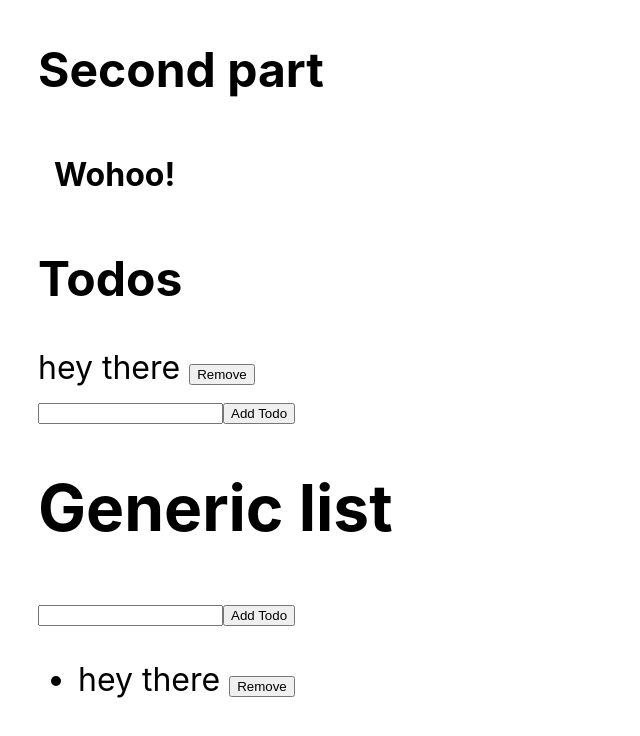
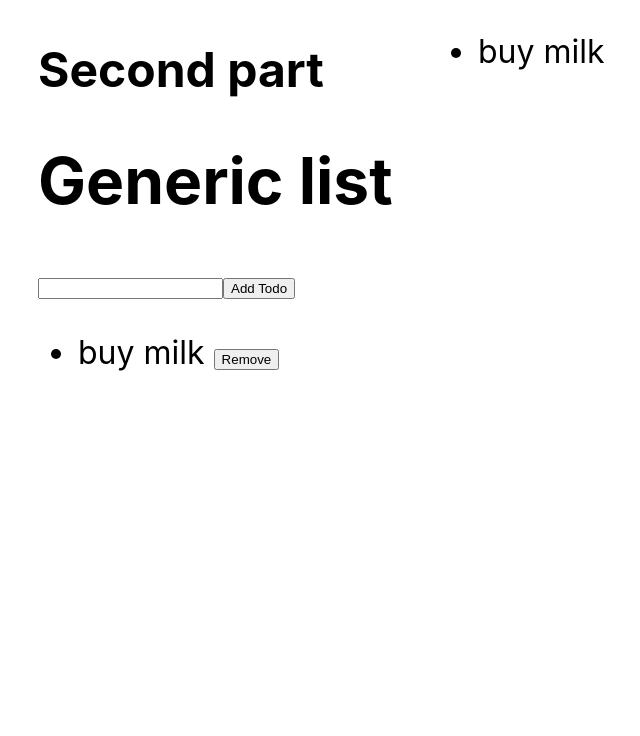
Before and after one commit to adamGini/ts-react-2, a React (Create React App) app: page / in a window 1280 px wide. Shown: the top 736 px of the page, without its empty margins (202-842 px from the left). Built offline with nearby package versions, Linux system fonts and the light colour scheme.

Commit message:
done with episode 25

```diff
--- a/src/App.tsx
+++ b/src/App.tsx
@@ -1,7 +1,7 @@
 
 import React, {ReactNode, useCallback, useRef} from 'react';
 import './App.css';
-import {useTodos} from './useTodos'
+import {TodosProvider, useTodos, useAddTodos, useRemoveTodos} from './useTodos'
 import {findAllByDisplayValue} from "@testing-library/react"; // this is our custom hook - woohoo!
 
 
@@ -34,10 +34,40 @@ function UL<T>({
     </ul>
   )
 }
+const JustShowTodos = () => {
+  const todos = useTodos()
+  return (
+    <UL
+      items={todos}
+      itemClick={()=>{}}
+      render={(todo) => (
+        <>
+          {todo.text + ' '}
+        </>
+      )}
+    />
+  );
+}
+
+const appWrapper = ()=>(
+  <TodosProvider initialTodos={[{id:0, text: 'buy milk'}]}>
+  <div style={{
+    display:"grid",
+    gridTemplateColumns:"50% 50%"
+  }}>
+    <App></App>
+    <JustShowTodos />
+  </div>
+  </TodosProvider>
+)
+
 
 
 function App() {
-  const {todos, addTodo, removeTodo} = useTodos([{id:0, text:"hey there"}])
+  const todos = useTodos()
+  const addTodo = useAddTodos()
+  const removeTodo = useRemoveTodos()
+
   const newTodoRef = useRef<HTMLInputElement>(null)
 
   const onAddTodo = useCallback(() => {
@@ -60,22 +90,7 @@ function App() {
   return (
     <div>
       <Heading title="Second part"/>
-      <Box>
-        Wohoo!
-      </Box>
 
-      <Heading title="Todos"/>
-      {todos.map(todo => (
-        <div key={todo.id}>
-          {todo.text + ' '}
-          <button onClick={() =>removeTodo(todo.id)}>Remove
-          </button>
-        </div>
-      ))}
-      <div>
-        <input type="text" ref={newTodoRef}/>
-        <button onClick={onAddTodo}>Add Todo</button>
-      </div>
       <h1>Generic list</h1>
       <input type="text" ref={newTodoRef}/>
       <button onClick={onAddTodo}>Add Todo</button>
@@ -96,4 +111,4 @@ function App() {
   );
 }
 
-export default App;
+export default appWrapper;
--- a/src/useTodos.ts
+++ /dev/null
@@ -1,50 +0,0 @@
-import {useCallback, useReducer} from "react";
-
-interface Todo {
-  id: number;
-  text: string;
-}
-
-type ActionType =
-  | { type: "ADD", text: string }
-  | { type: "REMOVE", id: number }
-
-export function useTodos(initialTodos: Todo[]): {
-  todos: Todo[];
-  addTodo: (text: string) => void;
-  removeTodo: (id: number) => void;
-} {
-
-  const [todos, dispatch] = useReducer((state: Todo[], action: ActionType) => {
-    switch (action.type) {
-      case "ADD":
-        return [
-          ...state, // this would be the array of existing todos
-          {
-            id: state.length,
-            text: action.text,
-          },
-        ];
-      case "REMOVE":
-        return state.filter(({id}) => id !== action.id);
-      default:
-        throw new Error()
-    }
-  }, initialTodos)
-
-  const addTodo = useCallback((text: string) => {
-    dispatch({
-      type: "ADD",
-      text
-    })
-  }, [])
-
-  const removeTodo = useCallback((id: number) => {
-    dispatch({
-      type: "REMOVE",
-      id,
-    })
-  }, [])
-
-  return {todos, addTodo, removeTodo}
-}
--- /dev/null
+++ b/src/useTodos.tsx
@@ -0,0 +1,77 @@
+import {useCallback, useReducer, createContext, useContext} from "react";
+
+interface Todo {
+  id: number;
+  text: string;
+}
+
+type ActionType =
+  | { type: "ADD", text: string }
+  | { type: "REMOVE", id: number }
+
+type useTodosManagerResult = ReturnType<typeof useTodosManager>
+
+const TodoContext = createContext<useTodosManagerResult>({ // the defult value we pass here is just to satisfy useContext. Its never actually used
+  todos: [],
+  addTodo: () => {},
+  removeTodo: () => {}
+})
+
+function useTodosManager(initialTodos: Todo[]): {
+  todos: Todo[];
+  addTodo: (text: string) => void;
+  removeTodo: (id: number) => void;
+} {
+
+  const [todos, dispatch] = useReducer((state: Todo[], action: ActionType) => {
+    switch (action.type) {
+      case "ADD":
+        return [
+          ...state, // this would be the array of existing todos
+          {
+            id: state.length,
+            text: action.text,
+          },
+        ];
+      case "REMOVE":
+        return state.filter(({id}) => id !== action.id);
+      default:
+        throw new Error()
+    }
+  }, initialTodos)
+
+  const addTodo = useCallback((text: string) => {
+    dispatch({
+      type: "ADD",
+      text
+    })
+  }, [])
+
+  const removeTodo = useCallback((id: number) => {
+    dispatch({
+      type: "REMOVE",
+      id,
+    })
+  }, [])
+
+  return {todos, addTodo, removeTodo}
+}
+
+export const TodosProvider:React.FunctionComponent<{
+  initialTodos: Todo[]
+}> = ({initialTodos,children})=>(
+  <TodoContext.Provider value={useTodosManager(initialTodos)}>{children}</TodoContext.Provider>
+)
+
+export const useTodos = ():Todo[] => {
+  const {todos} = useContext(TodoContext)
+  return todos
+}
+export const useAddTodos = ():useTodosManagerResult["addTodo"] => {
+  const {addTodo} = useContext(TodoContext)
+  return addTodo
+}
+export const useRemoveTodos = ():useTodosManagerResult["removeTodo"] => {
+  const {removeTodo} = useContext(TodoContext)
+  return removeTodo
+}
```
